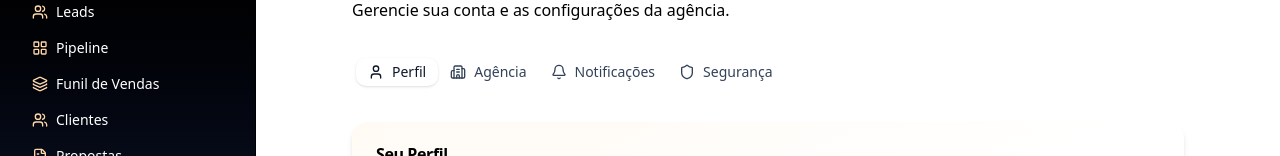
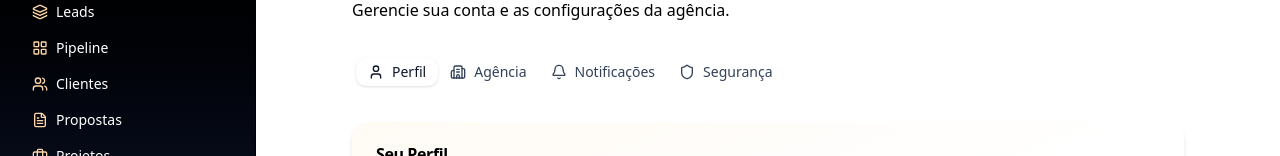
Before and after one commit to thaiselima6-pixel/crmdb, a Next.js app: page /settings in a window 1280 px wide. Shown: the part 134-290 px from the top of the page. Built offline with nearby package versions, Linux system fonts and the light colour scheme; no server answers.

Commit message:
chore: consolidate Leads menu to use funnel page (better UI)
Co-Authored-By: Claude Sonnet 4.6 <noreply@anthropic.com>

```diff
--- a/src/components/shared/DashboardLayout.tsx
+++ b/src/components/shared/DashboardLayout.tsx
@@ -30,9 +30,8 @@ export function DashboardLayout({ children }: { children: React.ReactNode }) {
 
   const menuItems = [
     { label: "Dashboard", href: "/dashboard", icon: LayoutDashboard },
-    { label: "Leads", href: "/leads", icon: Users },
+    { label: "Leads", href: "/funnel", icon: Layers },
     { label: "Pipeline", href: "/pipeline-settings", icon: LayoutGrid },
-    { label: "Funil de Vendas", href: "/funnel", icon: Layers },
     { label: "Clientes", href: "/clients", icon: Users },
     { label: "Propostas", href: "/proposals", icon: FileText },
     { label: "Projetos", href: "/projects", icon: Briefcase },
```
